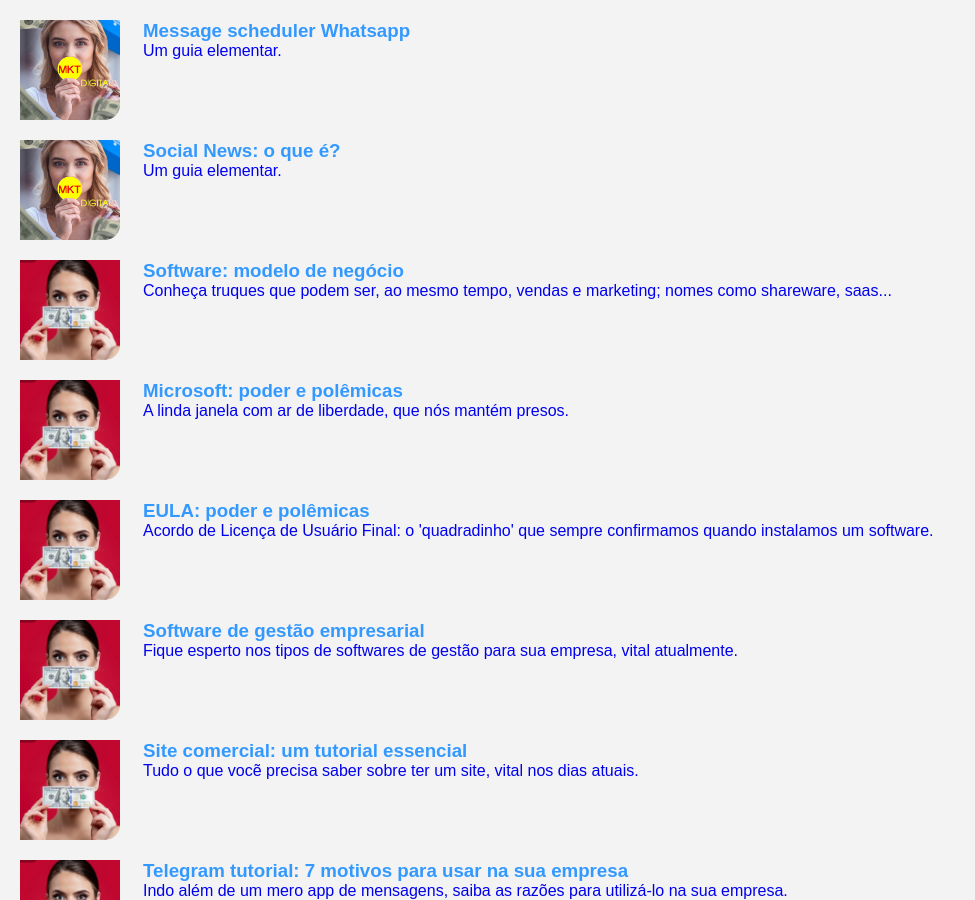
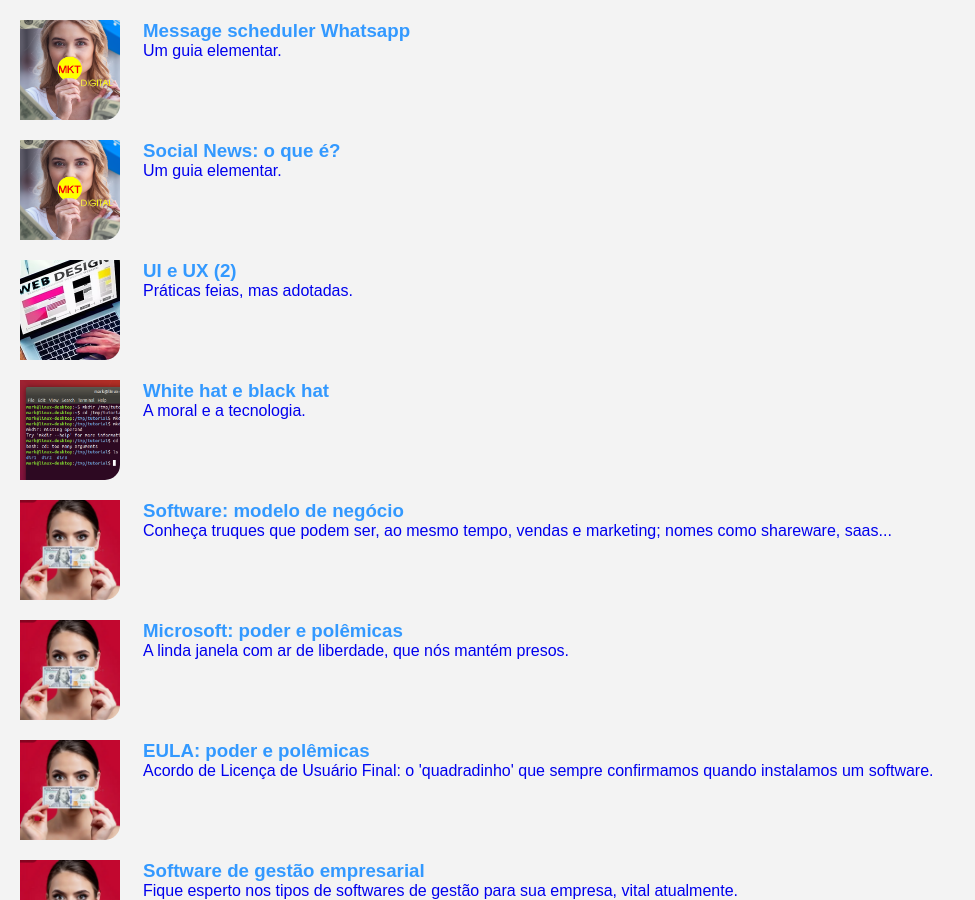
Before and after one commit to Joesynth/joesynth.github.io, a Jekyll site: the page built from smarketing.html, in a window 1280 px wide and 900 px high, scrolled down 1907 px. Shown: the whole window, without its empty margins (0-975 px from the left). Built offline with Jekyll 4.4.1, drawn with Linux system fonts in a browser that asks for light colours; some of the changed text lies outside the part shown.

Commit message:
Update smarketing.json

```diff
--- a/_data/smarketing.json
+++ b/_data/smarketing.json
@@ -96,6 +96,18 @@
     "p": "Um guia elementar."
   },
   {
+    "href": "ui-e-ux-2.html",
+    "src": "image/design.png",
+    "h3": "UI e UX (2)",
+    "p": "Práticas feias, mas adotadas."
+  },
+  {
+    "href": "white-hat-e-black-hat.html",
+    "src": "image/cli.png",
+    "h3": "White hat e black hat",
+    "p": "A moral e a tecnologia."
+  },
+  {
     "href": "software-modelo-de-negocio.html",
     "src": "image/comercio.png",
     "h3": "Software: modelo de negócio",
```
